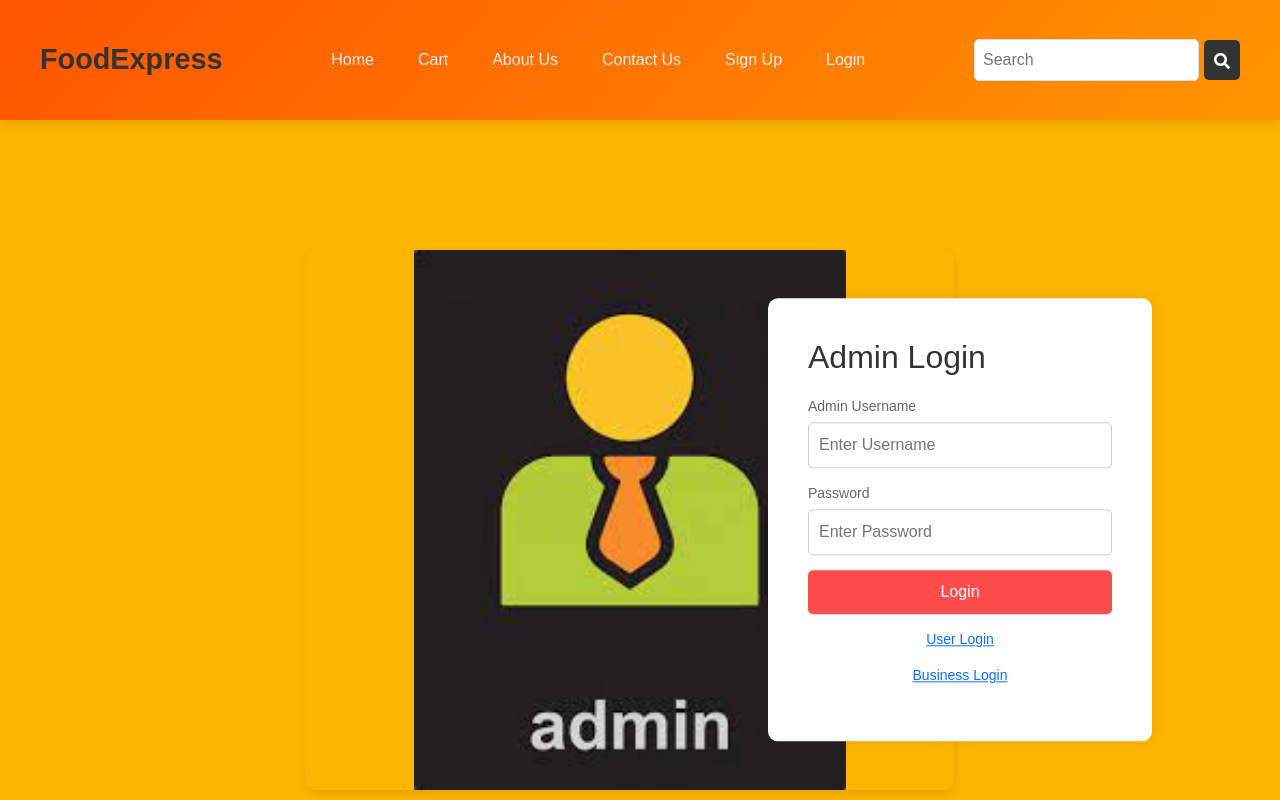
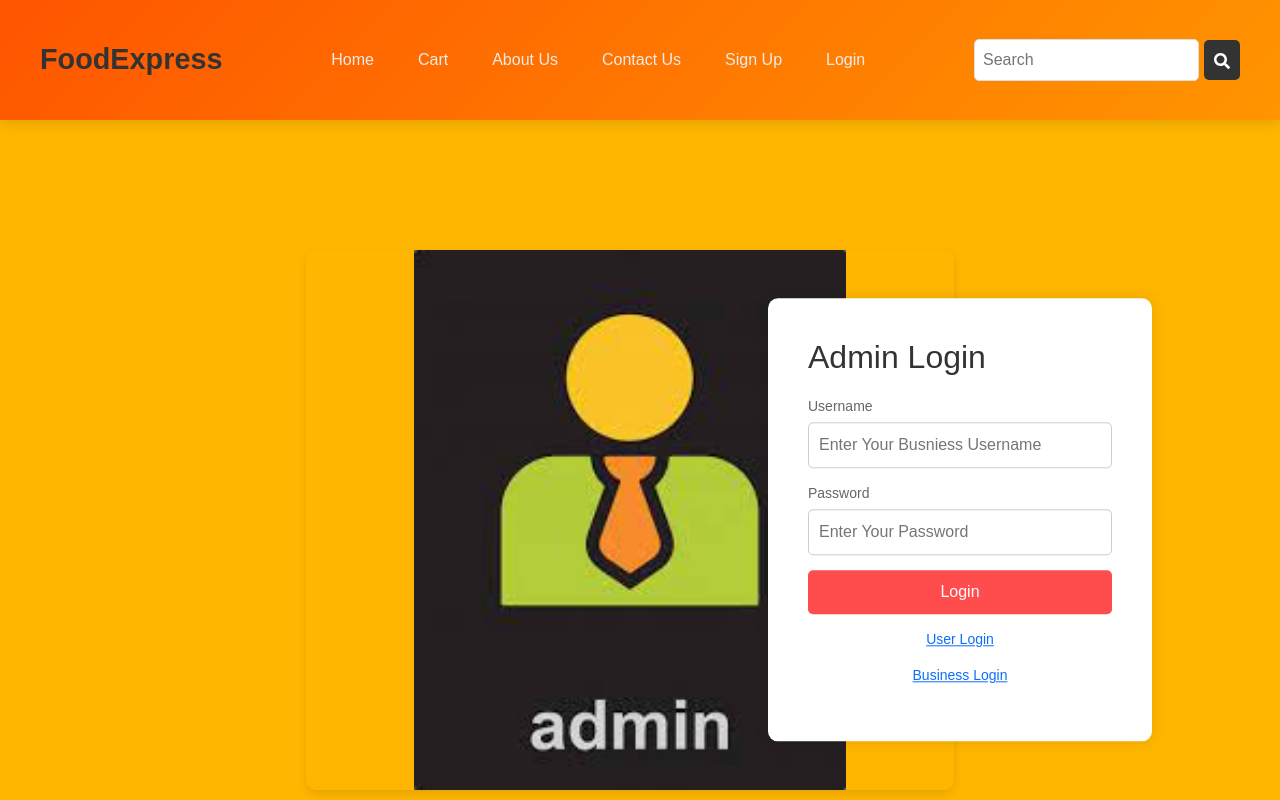
Before and after one commit to Parth-243/fast-food, a React (Create React App) app: page /adminLogin in a window 1280 px wide. Shown: the top 800 px of the page. Built offline with nearby package versions, Linux system fonts and the light colour scheme.

Commit message:
update admin login page

```diff
--- a/src/component/Pages/Login/AdminLogin/AdminLogin.jsx
+++ b/src/component/Pages/Login/AdminLogin/AdminLogin.jsx
@@ -1,11 +1,51 @@
-import React from "react";
+import React, { useState } from "react";
+import { useNavigate } from "react-router-dom";
 import "./AdminLogin.css";
 import { Link } from "react-router-dom";
 import userLogin from "../../../../Assets/login1.jpg";
+
 const AdminLogin = () => {
-  const handleSubmit = (event) => {
+  const [email, setEmail] = useState("");
+  const [password, setPassword] = useState("");
+  const navigate = useNavigate();
+  const handleSubmit = async (event) => {
     event.preventDefault();
-    // Handle form submission
+
+    const requestBody = { email, password };
+    console.log("Request Body:", requestBody);
+
+    try {
+      const response = await fetch("http://localhost:4000/admin/auth/login", {
+        method: "POST",
+        headers: {
+          "Content-Type": "application/json",
+        },
+        body: JSON.stringify(requestBody),
+      });
+
+      const data = await response.json();
+
+      if (!response.ok) {
+        console.error("Login failed:", data);
+        alert(data.message || "Login failed");
+        return;
+      }
+
+      const { user, token } = data;
+      const { role } = user;
+      localStorage.setItem("token", token);
+
+      if (role === "user") {
+        navigate("/userHomePage");
+      } else if (role === "businessUser") {
+        navigate("/restaurantPage");
+      } else if (role === "admin") {
+        navigate("/adminHomePage");
+      }
+    } catch (error) {
+      console.error("Error during login:", error);
+      alert("An error occurred during login. Please try again.");
+    }
   };
 
   return (
@@ -17,25 +57,29 @@ const AdminLogin = () => {
             <div className="image-text"></div>
           </div>
           <div className="form-section">
-            <form className="form-container">
+          <form className="form-container" onSubmit={handleSubmit}>
               <h2>Admin Login</h2>
               <div className="form-group">
-                <label htmlFor="name">Admin Username</label>
+                <label htmlFor="name">Username</label>
                 <input
-                  type="text"
-                  id="name"
-                  name="name"
-                  placeholder="Enter Username"
+                  type="email"
+                  id="email"
+                  name="email"
+                  placeholder="Enter Your Busniess Username"
+                  value={email}
+                  onChange={(e) => setEmail(e.target.value)}
                   required
                 />
               </div>
               <div className="form-group">
-                <label htmlFor="password">Password</label>
+              <label htmlFor="password">Password</label>
                 <input
                   type="password"
                   id="password"
                   name="password"
-                  placeholder="Enter Password"
+                  placeholder="Enter Your Password"
+                  value={password}
+                  onChange={(e) => setPassword(e.target.value)}
                   required
                 />
               </div>
```
